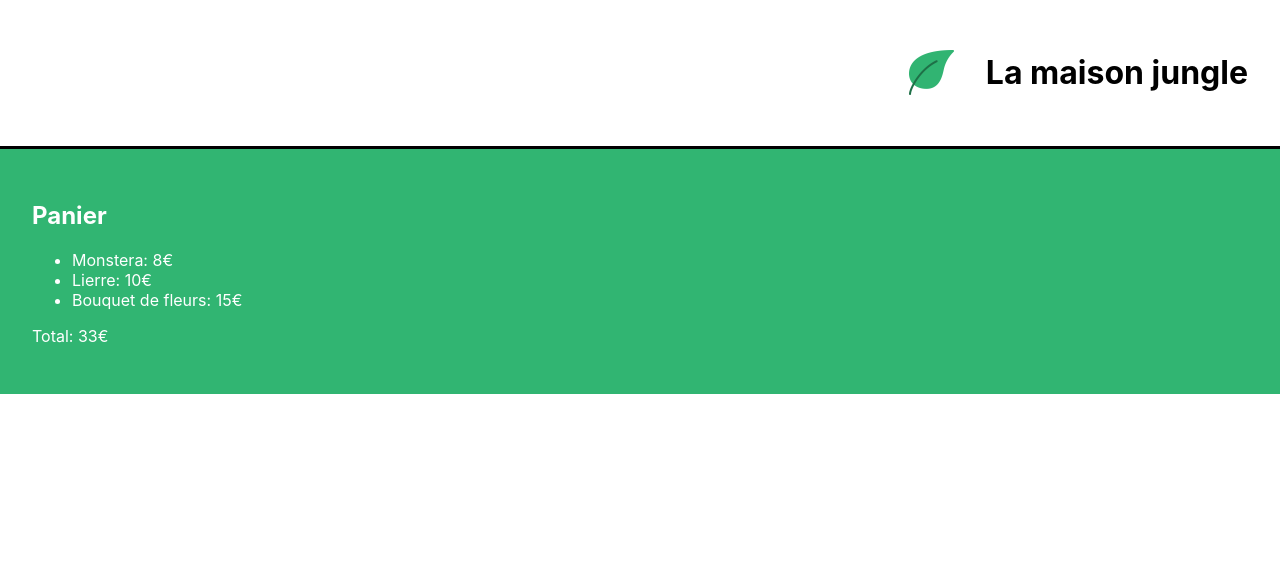
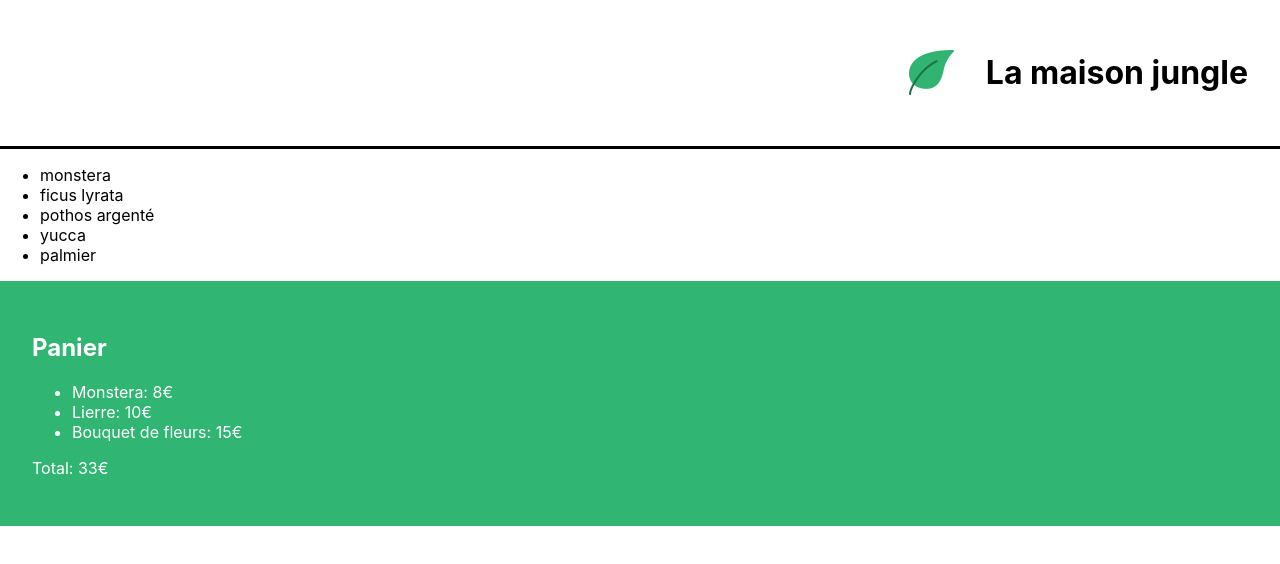
Before and after one commit to Gleam01/debutez-avec-react-open-classrooms, a React (Create React App) app: page / in a window 1280 px wide. Shown: the top 564 px of the page. Built offline with nearby package versions, Linux system fonts and the light colour scheme.

Commit message:
P2C2 (Gagnez en temps et en efficacité grâce aux listes et aux conditions) WIP

```diff
--- a/src/components/App.js
+++ b/src/components/App.js
@@ -1,10 +1,12 @@
 import Banner from "./Banner";
 import Cart from "./Cart";
+import ShoppingList from "./ShoppingList";
 
 function App() {
   return (
     <div>
       <Banner />
+      <ShoppingList />
       <Cart />
     </div>
   );
--- /dev/null
+++ b/src/components/ShoppingList.js
@@ -0,0 +1,19 @@
+function ShoppingList() {
+  const plantList = [
+    "monstera",
+    "ficus lyrata",
+    "pothos argenté",
+    "yucca",
+    "palmier",
+  ];
+
+  return (
+    <ul>
+      {plantList.map((plant, index) => (
+        <li key={`${plant}-${index}`}>{plant}</li>
+      ))}
+    </ul>
+  );
+}
+
+export default ShoppingList;
```
